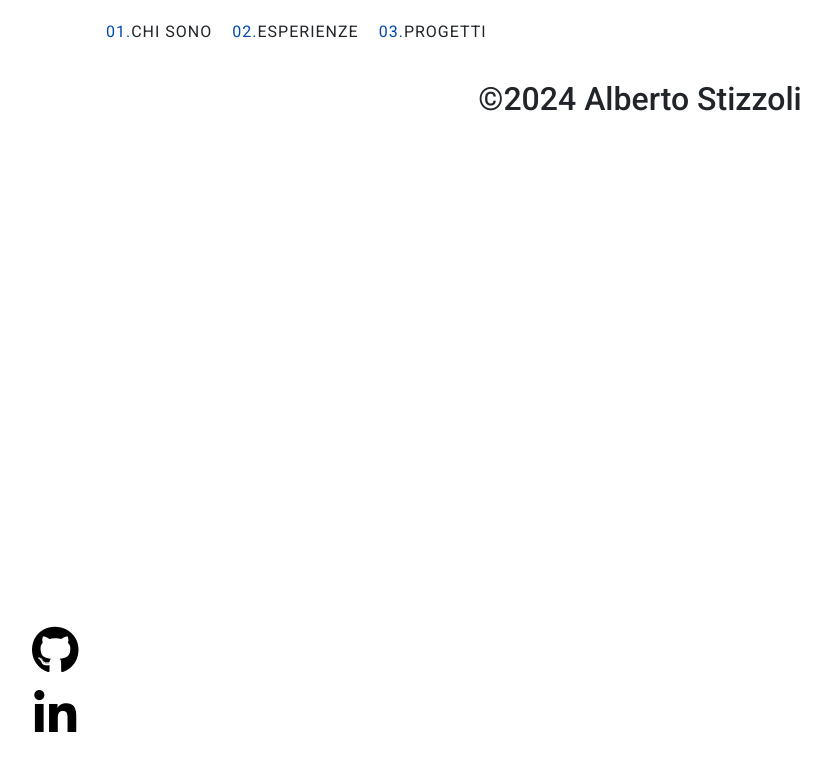
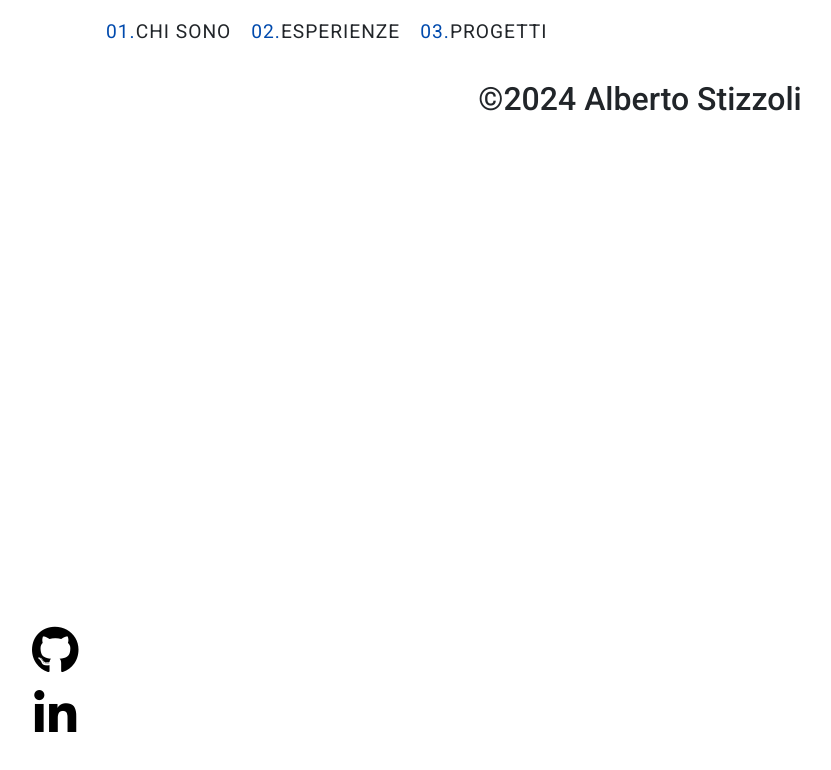
Before and after one commit to albertostizzoli/my-portfolio, a Vue app: page / in a window 1280 px wide. Shown: the top 770 px of the page, without its empty margins (0-831 px from the left). Built offline with nearby package versions, Linux system fonts and the light colour scheme.

Commit message:
changes on files

```diff
--- a/src/components/AppWrapper.vue
+++ b/src/components/AppWrapper.vue
@@ -14,6 +14,7 @@
 </script>
 
 <style lang="scss" scoped>
+@use '../assets/styles/partials/variables' as *;
 
 .wrapper{
     display: flex;
@@ -34,6 +35,10 @@ ul{
         a{
             text-decoration: none;
             color: black;
+
+            &:hover {
+                color: $primary-color;
+            }
         }
     }
 }
--- a/src/components/FooterSection.vue
+++ b/src/components/FooterSection.vue
@@ -15,6 +15,7 @@
 </script>
 
 <style lang="scss" scoped>
+@use '../assets/styles/partials/variables' as *;
 
 footer {
   padding: 5rem;
@@ -34,6 +35,10 @@ footer {
         text-decoration: none;
         color: black;
 
+        &:hover {
+          color: $primary-color;
+        }
+
       }
     }
   }
--- a/src/components/HeaderSection.vue
+++ b/src/components/HeaderSection.vue
@@ -78,9 +78,10 @@ header {
 
                 li {
                     padding: 10px;
-                    font-size: 1rem;
+                    font-size: 1.2rem;
                     letter-spacing: 1px;
                     transition: color .3s;
+                    cursor: pointer;
 
                     &:hover {
                         color: $primary-color;
@@ -108,6 +109,8 @@ header {
 
             li {
                 padding: 10px;
+                cursor: pointer;
+                font-size: 1.2rem;
 
                 &:hover {
                     color: $primary-color;
```
